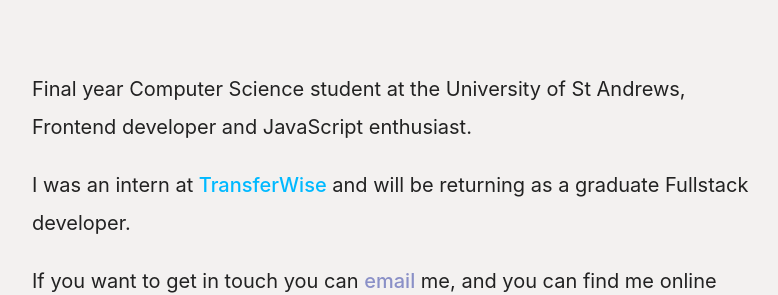
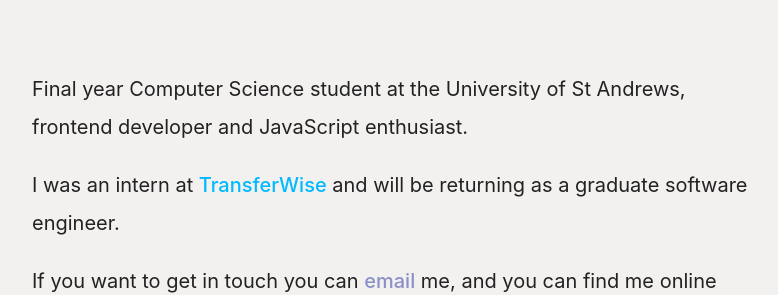
Before and after one commit to jackleslie/dev, a Next.js app: page / in a window 1280 px wide. Shown: the part 129-424 px from the top of the page, without its empty margins (248-1026 px from the left). Built offline with nearby package versions, Linux system fonts and the light colour scheme.

Commit message:
fix: updated copy

```diff
--- a/pages/index.js
+++ b/pages/index.js
@@ -30,14 +30,14 @@ export default () => {
 
       <p>
         Final year Computer Science student at the University of St Andrews,
-        Frontend developer and JavaScript enthusiast.
+        frontend developer and JavaScript enthusiast.
       </p>
       <p>
         I was an intern at{" "}
         <a href="https://transferwise.com" className="transferwise">
           TransferWise
         </a>{" "}
-        and will be returning as a graduate Fullstack developer.
+        and will be returning as a graduate software engineer.
       </p>
       <p>
         If you want to get in touch you can{" "}
```
